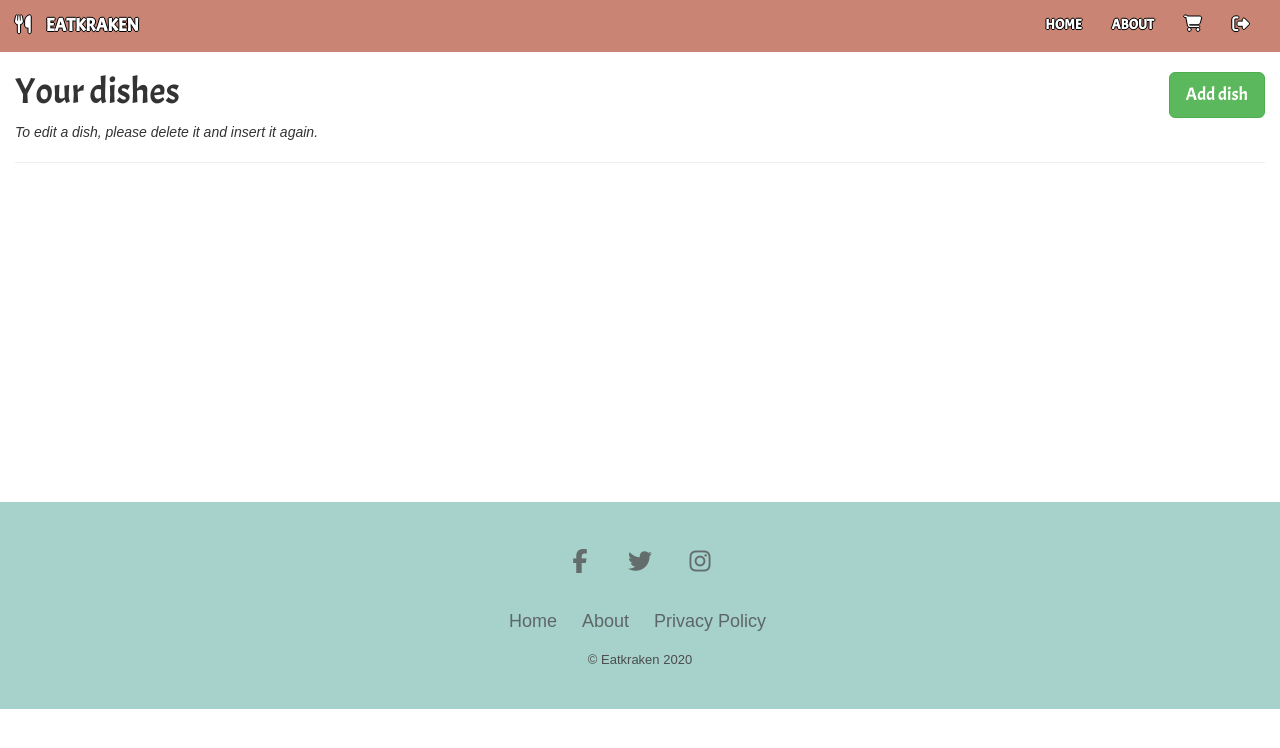
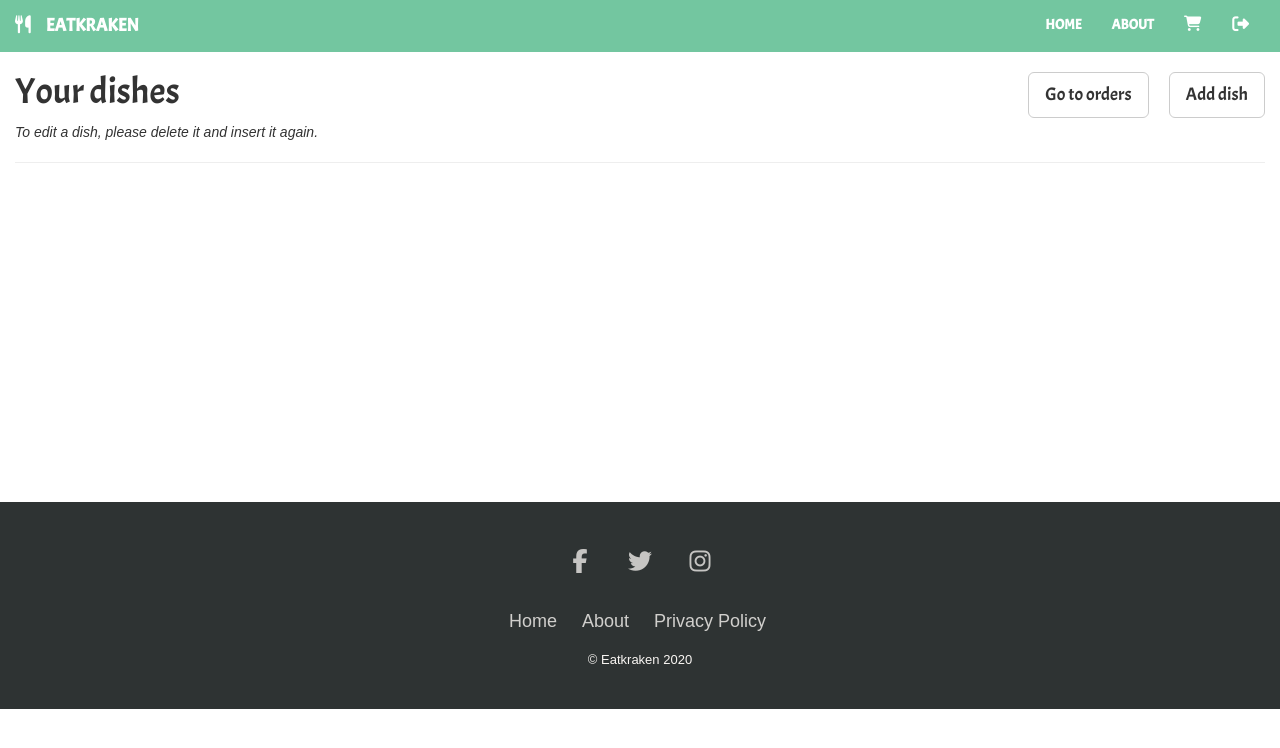
Before and after one commit to francescoopiccoli/eatkraken, a PHP site: page /restaurant/manage-dishes.php in a window 1280 px wide. Shown: the top 748 px of the page. Run offline with PHP 8.4, Linux system fonts and the light colour scheme; the visitor is signed in with stand-in values (Sample User, id 1); data that the repository does not hold is empty; some libraries are stand-ins or nearby versions; some web fonts are replaced.

Commit message:
small fixings

```diff
--- a/css/scss/style.scss
+++ b/css/scss/style.scss
@@ -39,7 +39,7 @@ h1 {
     color: white !important;
 }
 .navbar-custom {
-    background-color: $salmon;
+    background-color: #73C6A0;
 }
 
 .mainbody{
@@ -443,8 +443,8 @@ h1 {
 
 .footer-basic {
     padding:40px 0;
-    background-color: $clean;
-    color:#4b4c4d;
+    background-color: #2e3333;
+    color:#F9F6F3;
   }
 
   .footer-basic ul {
@@ -532,24 +532,3 @@ h1 {
             transform: rotate(360deg);
             font-size:2em;
   }
-
-  /*
-    shake animation
-  #cart:hover {
-    animation: shake 0.3s;
-  }
-
-  @keyframes shake {
-    0% { transform: translate(1px, 1px) rotate(0deg); }
-    10% { transform: translate(-1px, -1px) rotate(-1deg); }
-    20% { transform: translate(-2px, 0px) rotate(1deg); }
-    30% { transform: translate(2px, 1px) rotate(0deg); }
-    40% { transform: translate(0px, 0px) rotate(1deg); }
-    50% { transform: translate(0px, 1px) rotate(-1deg); }
-    60% { transform: translate(-1px, 0px) rotate(0deg); }
-    70% { transform: translate(1px, 0px) rotate(-1deg); }
-    80% { transform: translate(0px, -1px) rotate(1deg); }
-    90% { transform: translate(1px, 1px) rotate(0deg); }
-    100% { transform: translate(0px, -1px) rotate(-1deg); }
-  }
-  */
--- a/css/style.css
+++ b/css/style.css
@@ -32,7 +32,7 @@ h2 {
 }
 
 .navbar-custom {
-  background-color: #C98474;
+  background-color: #73C6A0;
 }
 
 .mainbody {
@@ -421,8 +421,8 @@ blockquote .svg-inline--fa {
 
 .footer-basic {
   padding: 40px 0;
-  background-color: #A7D2CB;
-  color: #4b4c4d;
+  background-color: #2e3333;
+  color: #F9F6F3;
 }
 
 .footer-basic ul {
@@ -511,25 +511,4 @@ blockquote .svg-inline--fa {
   font-size: 2em;
 }
 
-/*
-  shake animation
-#cart:hover {
-  animation: shake 0.3s;
-}
-
-@keyframes shake {
-  0% { transform: translate(1px, 1px) rotate(0deg); }
-  10% { transform: translate(-1px, -1px) rotate(-1deg); }
-  20% { transform: translate(-2px, 0px) rotate(1deg); }
-  30% { transform: translate(2px, 1px) rotate(0deg); }
-  40% { transform: translate(0px, 0px) rotate(1deg); }
-  50% { transform: translate(0px, 1px) rotate(-1deg); }
-  60% { transform: translate(-1px, 0px) rotate(0deg); }
-  70% { transform: translate(1px, 0px) rotate(-1deg); }
-  80% { transform: translate(0px, -1px) rotate(1deg); }
-  90% { transform: translate(1px, 1px) rotate(0deg); }
-  100% { transform: translate(0px, -1px) rotate(-1deg); }
-}
-*/
-
 /*# sourceMappingURL=style.css.map */
--- /dev/null
+++ b/restaurant/index.php
@@ -0,0 +1,4 @@
+<?php
+require_once($_SERVER['DOCUMENT_ROOT'] . "/libs/database.php");
+require_once($_SERVER['DOCUMENT_ROOT'] . "/libs/session.php");
+require_once($_SERVER['DOCUMENT_ROOT'] . "/restaurant/manage-dishes.php"); ?>
--- a/views/admin/manage-dishes.php
+++ b/views/admin/manage-dishes.php
@@ -10,7 +10,8 @@
     <div class="row content">
       <div class="col-sm-12 text-left">
         <h1 style="display: inline-block">Your dishes</h1>
-        <a href="add-dish.php" style="font-family: 'Acme'; float:right; margin-top: 20px;" class="btn btn-success btn-lg">Add dish</a>
+        <a href="add-dish.php" style="font-family: 'Acme'; float:right; margin-top: 20px;" class="btn btn-default btn-lg">Add dish</a>
+        <a href="orders.php" style="font-family: 'Acme'; float:right; margin-top: 20px; margin-right: 20px;" class="btn btn-default btn-lg">Go to orders</a>
         <br>
         <i>To edit a dish, please delete it and insert it again.</i>
         <hr>
--- a/views/widgets/checkout.php
+++ b/views/widgets/checkout.php
@@ -11,14 +11,14 @@ $cart = cart_get_items();
 <li class="checkout-widget"><a href="/checkout.php" class="btn-checkout">
 
 <?php if(count($cart) > 0) { ?>
-<span style="font-family:'acme'; font-size: 1.2em; text-shadow: -1px 0 black, 0 1px black, 1px 0 black, 0 -1px black"><?= count($cart); ?>x </span>
+<span style="font-family:'acme'; font-size: 1.2em;"><?= count($cart); ?>x </span>
 <?php } ?>
 
-<i id="cart" class="fas fa-shopping-cart" style="font-size: 1.1em; text-shadow: -1px 0 black, 0 1px black, 1px 0 black, 0 -1px black"></i></a>
+<i id="cart" class="fas fa-shopping-cart" style="font-size: 1.1em;"></i></a>
     <?php
     if(restaurant_is_logged_in()) {
         echo "<li class=\"checkout-widget\" style=\"float:left\">
-        <a class=\"btn btn-text\" href=\"/restaurant/auth.php?logout\"><i style=\"font-size: 1.2em; text-shadow: -1px 0 black, 0 1px black, 1px 0 black, 0 -1px black\" class=\"fas fa-sign-out-alt\"></i>
+        <a class=\"btn btn-text\" href=\"/restaurant/auth.php?logout\"><i style=\"font-size: 1.2em;\" class=\"fas fa-sign-out-alt\"></i>
         </a>
         </li>";}
  ?>
--- a/views/widgets/navbar.php
+++ b/views/widgets/navbar.php
@@ -1,20 +1,20 @@
 <nav class="navbar navbar-inverse navbar-custom">
   <div class="container-fluid">
     <div class="navbar-header">
-      <button type="button" class="navbar-toggle" data-toggle="collapse" data-target="#myNavbar">
+      <button type="button" style="border:none" class="navbar-toggle" data-toggle="collapse" data-target="#myNavbar">
         <span class="icon-bar"></span>
         <span class="icon-bar"></span>
         <span class="icon-bar"></span>
       </button>
       <a class="navbar-brand" href="/">
-        <i style="text-shadow: -1px 0 black, 0 1px black, 1px 0 black, 0 -1px black" class="fas fa-utensils"></i>
-        <span style="text-shadow: -1px 0 black, 0 1px black, 1px 0 black, 0 -1px black" class="navbar-logo"><b>EATKRAKEN</b></span>
+        <i class="fas fa-utensils"></i>
+        <span class="navbar-logo"><b>EATKRAKEN</b></span>
       </a>
     </div>
     <div class="collapse navbar-collapse navbar-right" id="myNavbar">
       <ul class="nav navbar-nav">
-        <li><a href="/" style="text-shadow: -1px 0 black, 0 1px black, 1px 0 black, 0 -1px black"><b>HOME</b></a></li>
-        <li><a href="/about.php" style="text-shadow: -1px 0 black, 0 1px black, 1px 0 black, 0 -1px black"><b>ABOUT</b></a></li>
+        <li><a href="/"><b>HOME</b></a></li>
+        <li><a href="/about.php"><b>ABOUT</b></a></li>
       </ul>
       <ul class="nav navbar-nav navbar-right">
         <?php include($_SERVER['DOCUMENT_ROOT'] . "/views/widgets/checkout.php"); ?>
```
Also changed, not shown: 5 other files.
